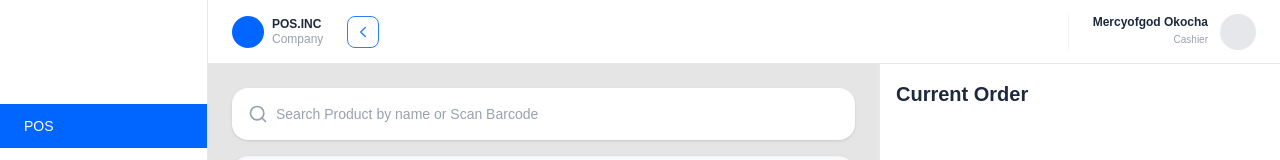
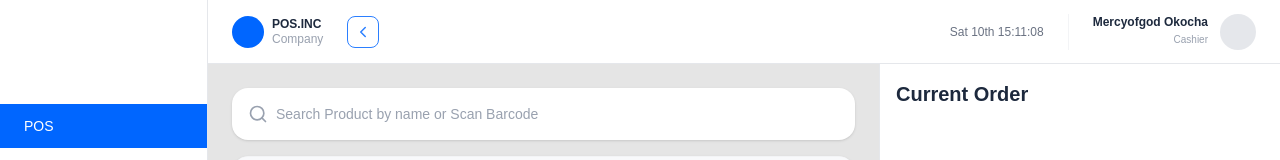
Before and after one commit to Hephmanuel/pos-inventory-system, a Next.js app in the folder frontend/pos-inventory-frontend/: page /pos in a window 1280 px wide. Shown: the top 160 px of the page. Built offline with nearby package versions, Linux system fonts and the light colour scheme.

Commit message:
Live Clock function in use

```diff
--- a/frontend/pos-inventory-frontend/app/components/POSHeader.tsx
+++ b/frontend/pos-inventory-frontend/app/components/POSHeader.tsx
@@ -31,7 +31,7 @@ export default function POSHeader({ isSidebarOpen, onToggle }: HeaderProps) {
       </div>
 
       <div className="flex items-center gap-6">
-        {/* <LiveClock /> */}
+        <LiveClock />
         {/* <span className="text-[11px] text-gray-500 font-medium">Thurs 12th 10:10:56</span> */}
 
         <div className="flex items-center gap-3 border-l pl-6 border-gray-100">
```
